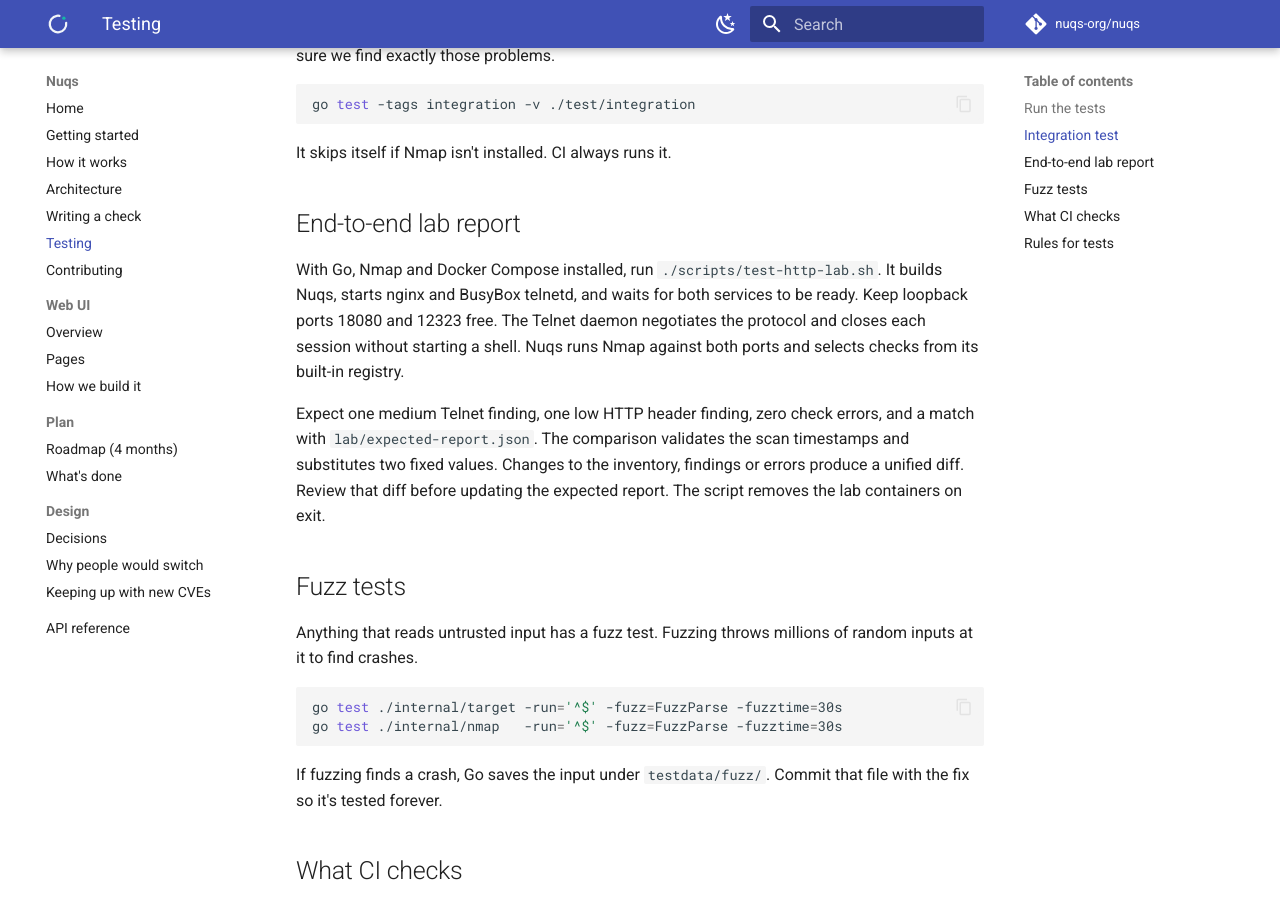
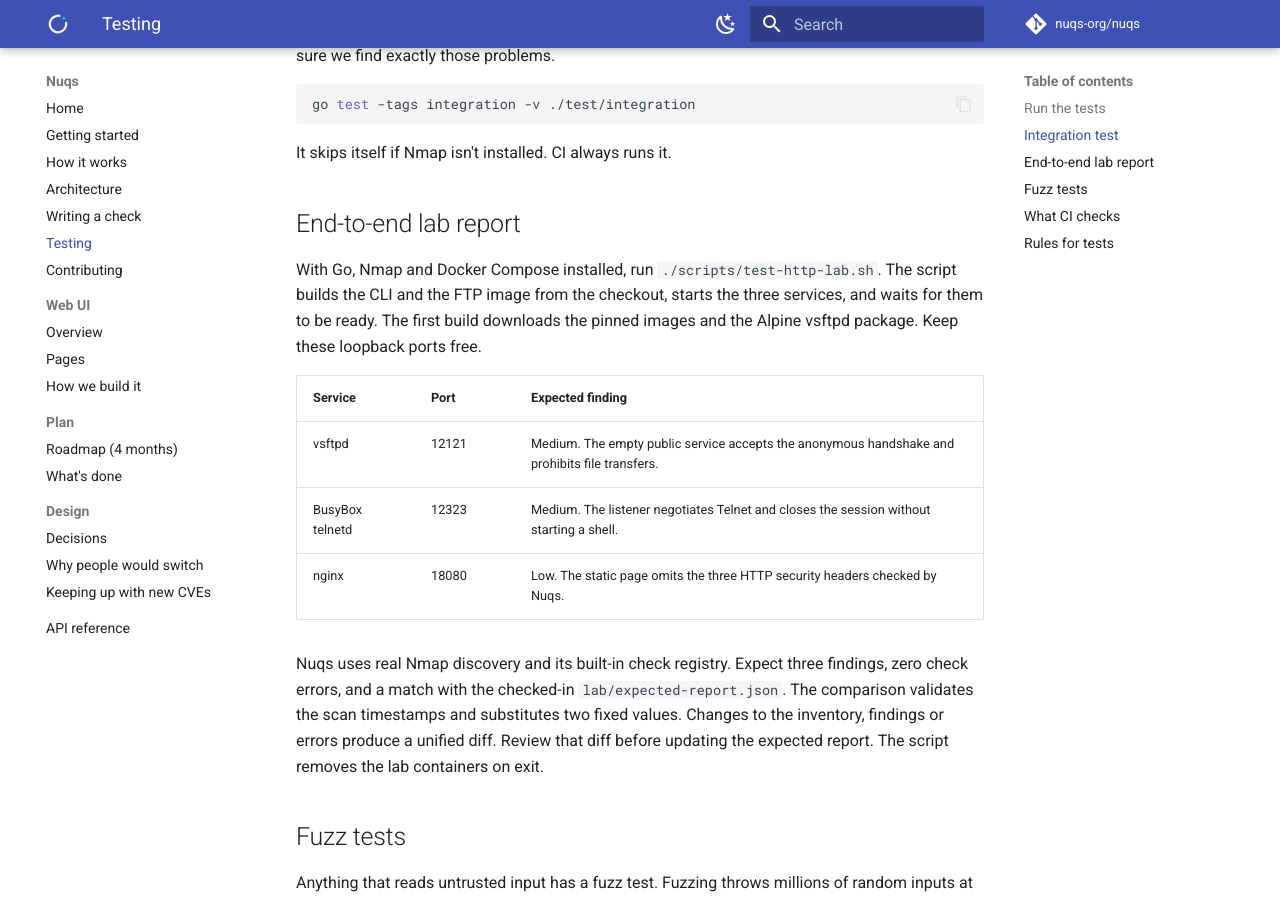
Before and after one commit to 92meharali/nuqs, an MkDocs documentation site: the page built from docs/testing.md, in a window 1280 px wide and 900 px high, scrolled down 541 px. Built offline with MkDocs 1.6.1 and Material for MkDocs 9.7.7, drawn with Linux system fonts in a browser that asks for light colours; comment, search, counter and statistics services are not loaded.

Commit message:
include the read-only FTP fixture in the reproducible lab

```diff
--- a/docs/testing.md
+++ b/docs/testing.md
@@ -25,13 +25,19 @@ It skips itself if Nmap isn't installed. CI always runs it.
 ## End-to-end lab report
 
 With Go, Nmap and Docker Compose installed, run `./scripts/test-http-lab.sh`.
-It builds Nuqs, starts nginx and BusyBox telnetd, and waits for both services
-to be ready. Keep loopback ports 18080 and 12323 free. The Telnet daemon
-negotiates the protocol and closes each session without starting a shell.
-Nuqs runs Nmap against both ports and selects checks from its built-in registry.
+The script builds the CLI and the FTP image from the checkout, starts the
+three services, and waits for them to be ready. The first build downloads the
+pinned images and the Alpine vsftpd package. Keep these loopback ports free.
 
-Expect one medium Telnet finding, one low HTTP header finding, zero check
-errors, and a match with `lab/expected-report.json`. The comparison validates the scan
+| Service | Port | Expected finding |
+| --- | --- | --- |
+| vsftpd | 12121 | Medium. The empty public service accepts the anonymous handshake and prohibits file transfers. |
+| BusyBox telnetd | 12323 | Medium. The listener negotiates Telnet and closes the session without starting a shell. |
+| nginx | 18080 | Low. The static page omits the three HTTP security headers checked by Nuqs. |
+
+Nuqs uses real Nmap discovery and its built-in check registry. Expect three
+findings, zero check errors, and a match with the checked-in
+`lab/expected-report.json`. The comparison validates the scan
 timestamps and substitutes two fixed values. Changes to the inventory,
 findings or errors produce a unified diff. Review that diff before updating
 the expected report. The script removes the lab containers on exit.
```
Also changed, not shown: 5 other files.
